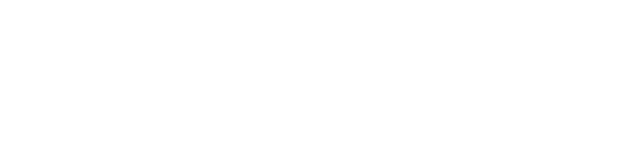
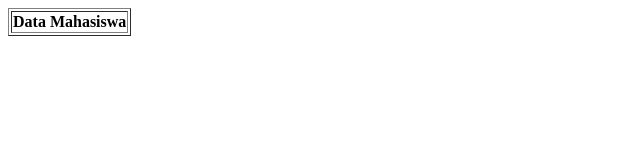
Before and after one commit to BillySakha/itw2025_b_253040084, a plain HTML site: page Kuliah/latihan/latihan2/L2a253040084.html in a window 1280 px wide. Shown: the whole page, without its empty margins (0-640 px from the left). Drawn offline with Linux system fonts and the light colour scheme.

Commit message:
sedang mengerjakan latihan L2a

```diff
--- a/Kuliah/latihan/latihan2/L2a253040084.html
+++ b/Kuliah/latihan/latihan2/L2a253040084.html
@@ -1,11 +1,15 @@
 <!DOCTYPE html>
 <html>
 <head>
-    <title>Tabel dan Form</title>
+    <title>Latihan 2a</title>
 </head>
 <body>
 
-
+    <table border="1">
+        <tr>
+            <th>Data Mahasiswa</th>
+        </tr>
+    </table>
 
 </body>
 </html>
```
